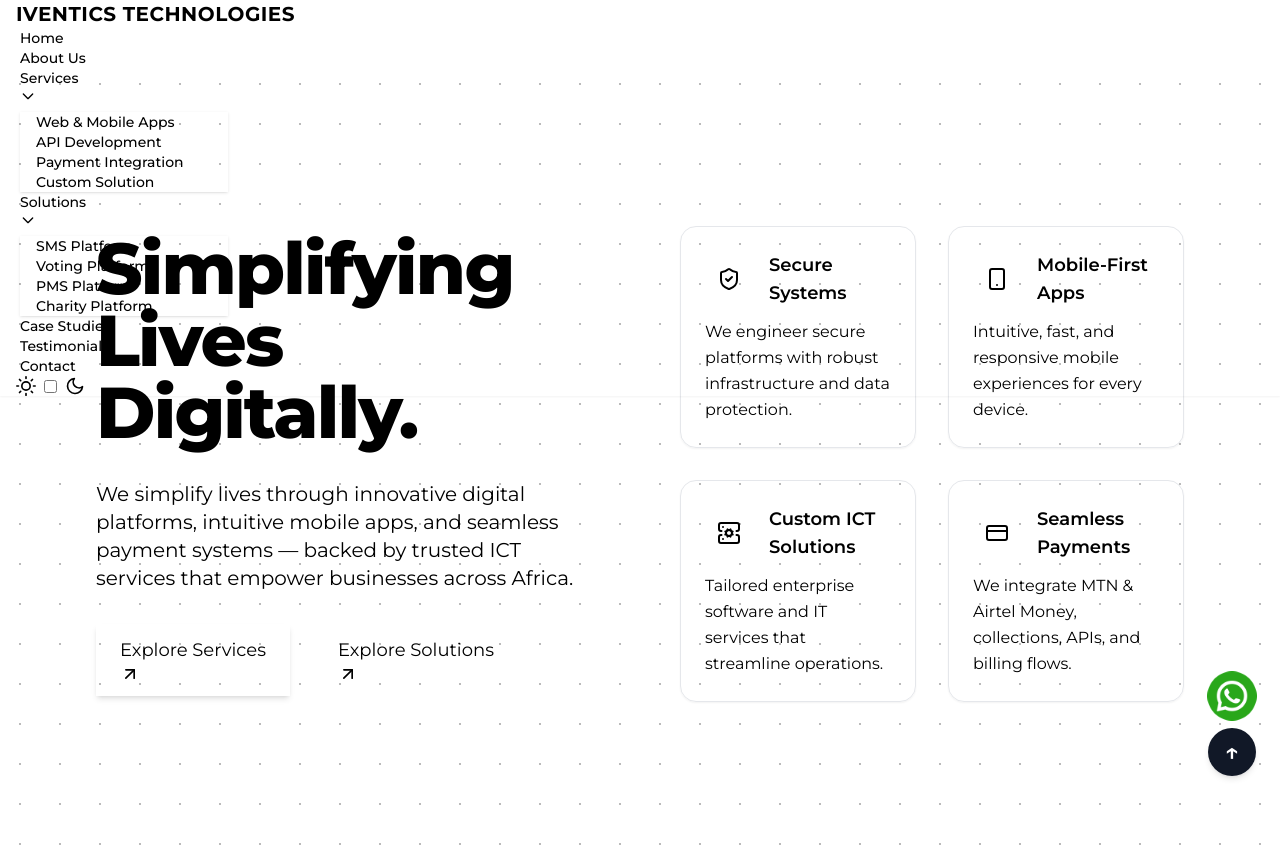
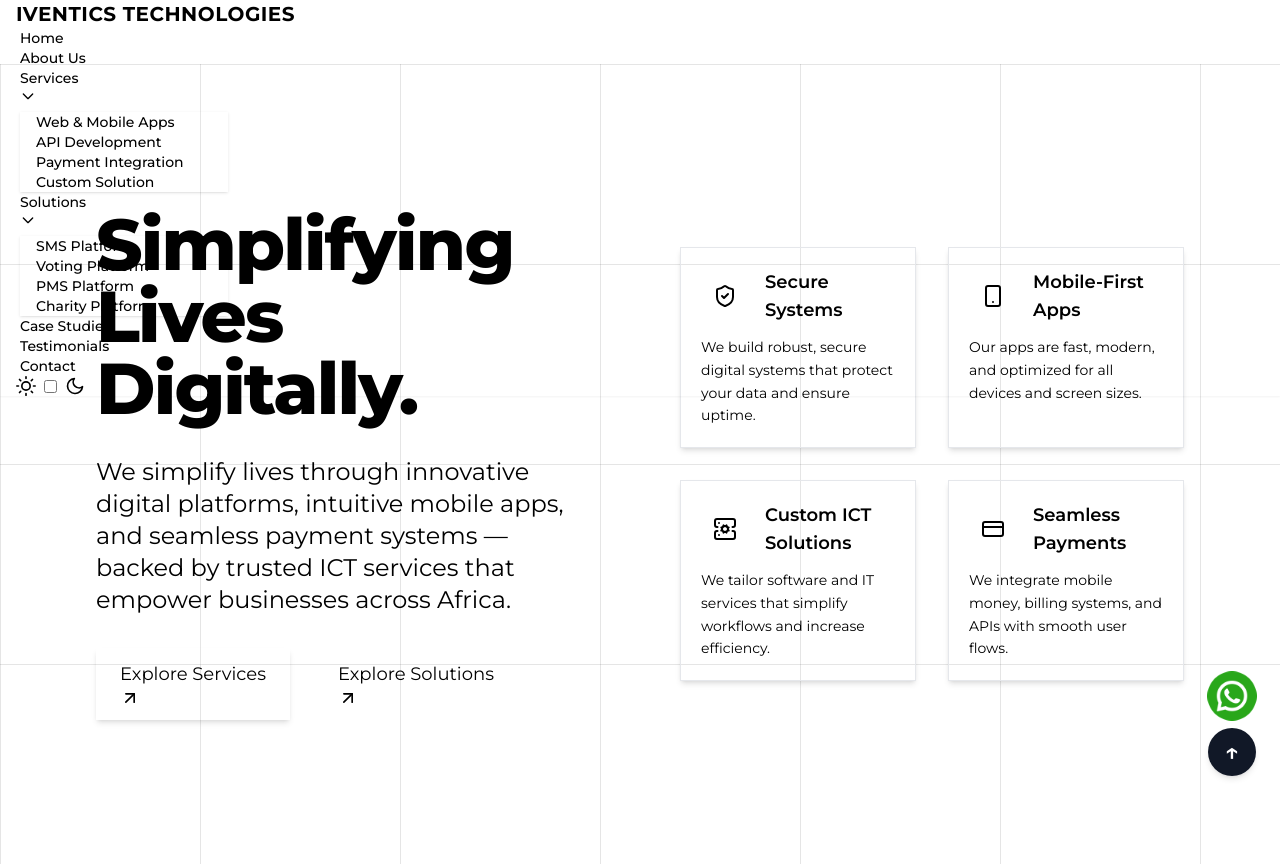
Before and after one commit to mohamuhsin/iventics, a Next.js app: page / in a window 1280 px wide. Shown: the top 866 px of the page. Built offline with nearby package versions, Linux system fonts and the light colour scheme.

Commit message:
updated the whole app

```diff
--- a/app/globals.css
+++ b/app/globals.css
@@ -7,13 +7,29 @@
 }
 
 @layer utilities {
-  .bg-premium {
-    @apply bg-[length:40px_40px] bg-[radial-gradient(#bbb_1px,transparent_1px)];
+  .bg-mesh-grid {
+    background-color: transparent;
+    background-image: linear-gradient(
+        to right,
+        rgba(0, 0, 0, 0.1) 1px,
+        transparent 1px
+      ),
+      linear-gradient(to bottom, rgba(0, 0, 0, 0.1) 1px, transparent 1px);
+    background-size: 200px 200px, 200px 200px;
+    background-position: 0 0, 0 0;
   }
 
-  .dark .bg-premium {
-    background-image: radial-gradient(#444 1px, transparent 1px);
-    background-size: 40px 40px;
+  .dark .bg-mesh-grid {
+    background-color: transparent;
+    background-image: linear-gradient(
+        to right,
+        rgba(255, 255, 255, 0.45) 1px,
+        transparent 1px
+      ),
+      linear-gradient(to bottom, rgba(255, 255, 255, 0.45) 1px, transparent 1px),
+      radial-gradient(circle, rgba(255, 255, 255, 0.1) 1px, transparent 1px);
+    background-size: 160px 160px, 160px 160px, 80px 80px;
+    background-position: 0 0, 0 0, 40px 40px;
   }
 }
 
--- a/components/DottedSection/DottedSection.js
+++ /dev/null
@@ -1,17 +0,0 @@
-"use client";
-
-export default function DottedSection({ children }) {
-    return (
-        <div className="relative bg-base-100 overflow-hidden">
-            {/* Dotted background */}
-            <div className="absolute inset-0 bg-dots pointer-events-none z-0">
-                <div className="absolute inset-0 bg-gradient-to-br from-base-100/80 to-transparent" />
-            </div>
-
-            {/* Content */}
-            <div className="relative z-10 max-w-7xl mx-auto px-6 sm:px-12 lg:px-24 py-16">
-                {children}
-            </div>
-        </div>
-    );
-}
--- a/components/Hero/Hero.js
+++ b/components/Hero/Hero.js
@@ -10,7 +10,17 @@
 
 export default function Hero() {
     return (
-        <section className="min-h-screen px-6 sm:px-12 lg:px-24 py-28 flex items-center bg-premium bg-gradient-to-br from-[#fdfcfb] to-[#e2d1c3] dark:from-[#1e1e1e] dark:to-[#2e2e2e] transition-colors duration-500">
+        <section
+            className="
+        min-h-screen px-6 sm:px-12 lg:px-24 py-28 flex items-center
+        bg-mesh-grid
+        bg-gradient-to-br
+        from-[#fdfcfb] to-[#e2d1c3]
+        dark:from-[#1e1e1e] dark:to-[#2e2e2e]
+        transition-colors duration-500
+        animate-fade-in-up
+      "
+        >
             <div className="max-w-7xl mx-auto grid grid-cols-1 lg:grid-cols-2 gap-20 items-center">
                 {/* Left Side: Hero Text */}
                 <div className="text-center lg:text-left space-y-8">
@@ -18,7 +28,8 @@
                         Simplifying Lives Digitally.
                     </h1>
 
-                    <p className="text-lg md:text-xl text-base-content/70 max-w-xl mx-auto lg:mx-0 leading-relaxed">
+                    {/* Increased font size here */}
+                    <p className="text-xl md:text-2xl text-base-content/80 max-w-xl mx-auto lg:mx-0 leading-relaxed">
                         We simplify lives through innovative digital platforms, intuitive
                         mobile apps, and seamless payment systems — backed by trusted ICT
                         services that empower businesses across Africa.
@@ -41,22 +52,22 @@
                     <FeatureCard
                         icon={<ShieldCheck className="w-6 h-6 text-primary" />}
                         title="Secure Systems"
-                        description="We engineer secure platforms with robust infrastructure and data protection."
+                        description="We build robust, secure digital systems that protect your data and ensure uptime."
                     />
                     <FeatureCard
                         icon={<Smartphone className="w-6 h-6 text-secondary" />}
                         title="Mobile-First Apps"
-                        description="Intuitive, fast, and responsive mobile experiences for every device."
+                        description="Our apps are fast, modern, and optimized for all devices and screen sizes."
                     />
                     <FeatureCard
                         icon={<ServerCog className="w-6 h-6 text-accent" />}
                         title="Custom ICT Solutions"
-                        description="Tailored enterprise software and IT services that streamline operations."
+                        description="We tailor software and IT services that simplify workflows and increase efficiency."
                     />
                     <FeatureCard
                         icon={<CreditCard className="w-6 h-6 text-info" />}
                         title="Seamless Payments"
-                        description="We integrate MTN & Airtel Money, collections, APIs, and billing flows."
+                        description="We integrate mobile money, billing systems, and APIs with smooth user flows."
                     />
                 </div>
             </div>
@@ -66,14 +77,18 @@
 
 function FeatureCard({ icon, title, description }) {
     return (
-        <div className="bg-base-100 border border-base-300 p-6 rounded-2xl shadow-sm hover:shadow-md transition-all duration-300 hover:scale-[1.025]">
-            <div className="flex items-center gap-4 mb-3">
-                <div className="bg-base-300 p-3 rounded-xl">{icon}</div>
-                <h3 className="text-lg font-semibold text-base-content">{title}</h3>
+        <div className="card bg-base-100 shadow-md border border-base-300 transition duration-300 hover:shadow-xl hover:scale-[1.03] hover:-translate-y-1 group">
+            <div className="card-body p-5">
+                <div className="flex items-center gap-4 mb-3">
+                    <div className="bg-base-300 p-3 rounded-xl group-hover:animate-pulse transition">
+                        {icon}
+                    </div>
+                    <h3 className="text-lg font-semibold text-base-content">{title}</h3>
+                </div>
+                <p className="text-sm text-base-content/70 leading-relaxed">
+                    {description}
+                </p>
             </div>
-            <p className="text-base text-base-content/70 leading-relaxed">
-                {description}
-            </p>
         </div>
     );
 }
```
Also changed, not shown: components/ThemeSwitcher/ThemeSwitcher.js (deleted).
